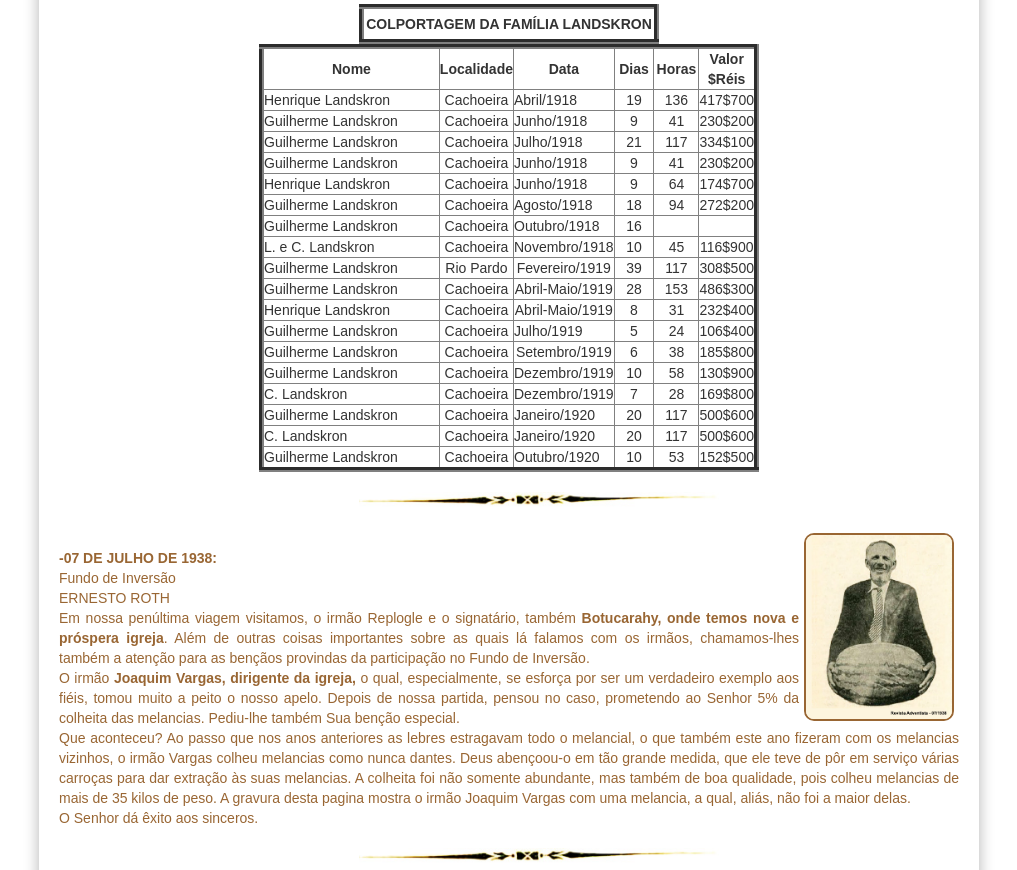
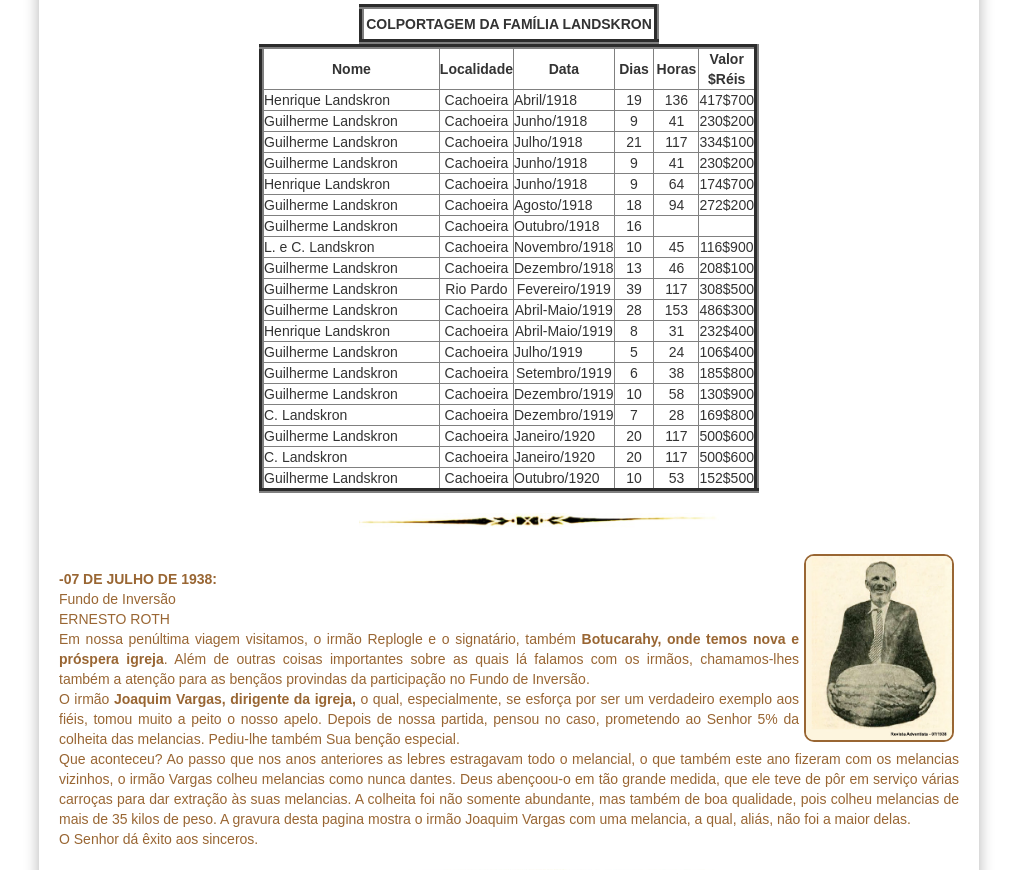
Before and after one commit to claudiovargas1955/claudiovargas1955.github.io, a Jekyll site: the page built from _pages/história-da-iasd-bosque.html, in a window 1280 px wide and 900 px high, scrolled down 1839 px, cut to the strip 0-870 px from the top of the window. Shown: the whole strip, without its empty margins (131-1148 px from the left). Built offline with Jekyll 4.4.1, drawn with Linux system fonts in a browser that asks for light colours; some web fonts are replaced.

Commit message:
Update história-da-iasd-bosque.html

```diff
--- a/_pages/história-da-iasd-bosque.html
+++ b/_pages/história-da-iasd-bosque.html
@@ -242,6 +242,14 @@ Emilio Froemming.<br>
         </tr>
         <tr>
            <td align="left" width="300px">Guilherme Landskron</td>
+           <td align="center" width="50px">Cachoeira</td>
+           <td align="center">Dezembro/1918</td>
+           <td align="center">13</td>
+           <td align="center">46</td>
+           <td align="center">208$100</td>
+        </tr>
+        <tr>
+           <td align="left" width="300px">Guilherme Landskron</td>
            <td align="center" width="50px">Rio Pardo</td>
            <td align="center">Fevereiro/1919</td>
            <td align="center">39</td>
```
